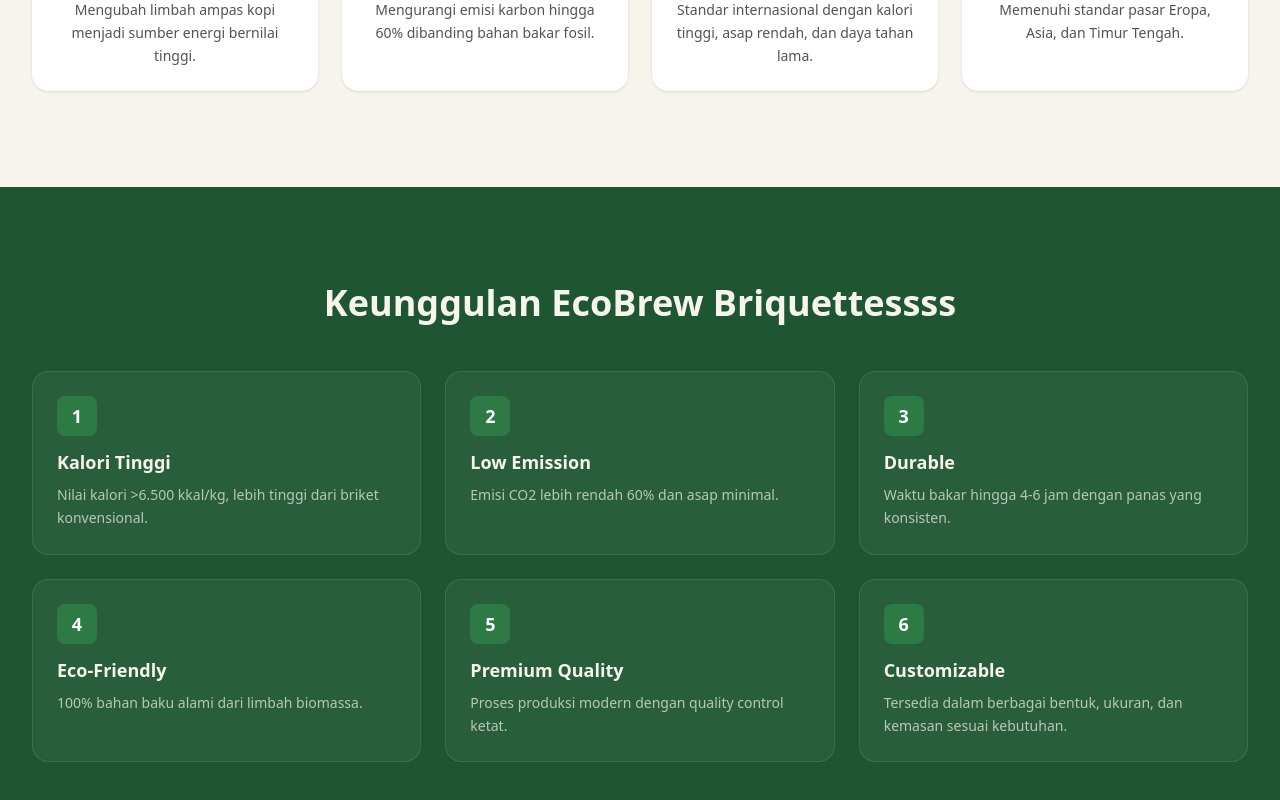
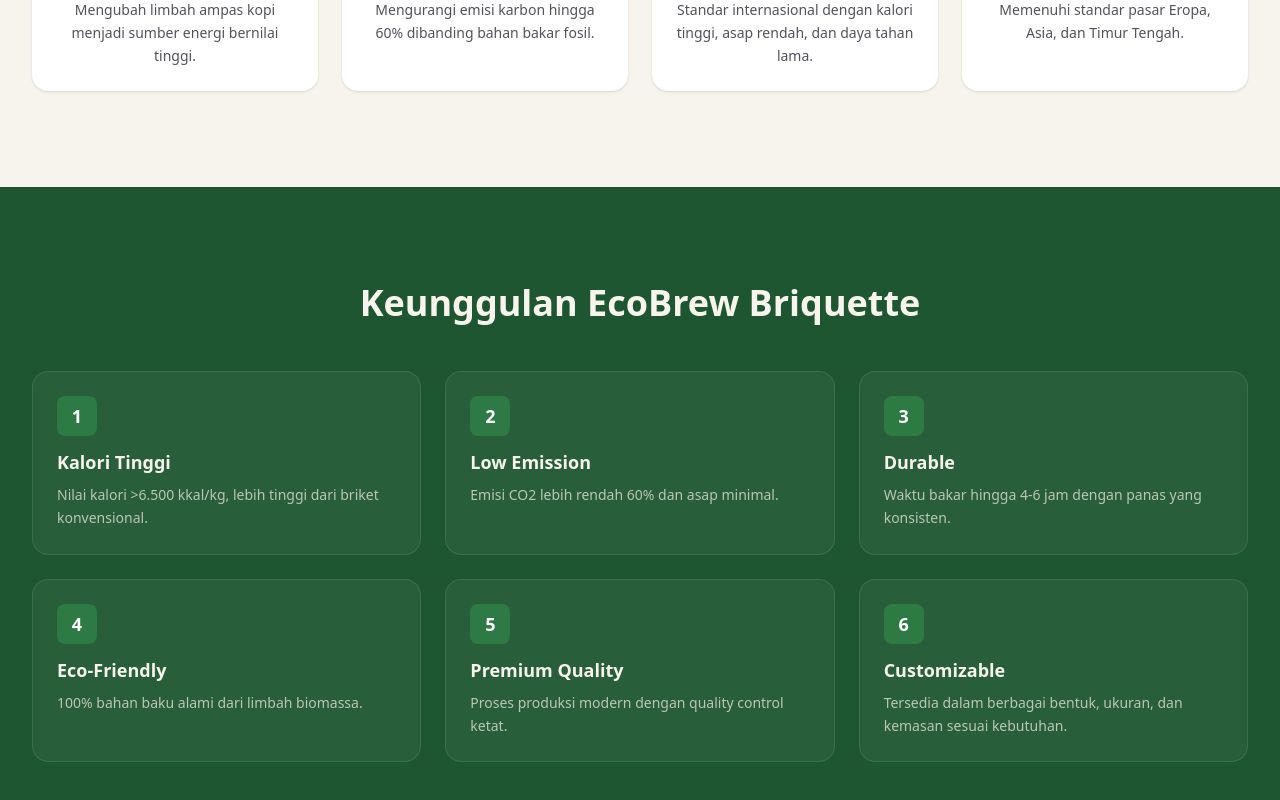
Before and after one commit to ecobrewbriquette-gif/eco-brew, a Next.js app: page /id in a window 1280 px wide. Shown: the part 1046-1846 px from the top of the page. Built offline with nearby package versions, Linux system fonts and the light colour scheme.

Commit message:
ubah navbar

```diff
--- a/app/[lang]/page.tsx
+++ b/app/[lang]/page.tsx
@@ -117,7 +117,7 @@
     <Section dark id="keunggulan">
       <Container>
         <h2 className="mb-12 text-center text-3xl font-bold md:text-4xl">
-          {dict.title}ssss
+          {dict.title}
         </h2>
         <div className="grid gap-6 md:grid-cols-2 lg:grid-cols-3">
           {dict.items.map((item, i) => (
--- a/components/layout/Header.tsx
+++ b/components/layout/Header.tsx
@@ -37,7 +37,7 @@
   };
 
   return (
-    <header className="sticky top-0 z-30 border-b border-cream-dark/50 bg-white/90 backdrop-blur-md dark:border-zinc-800 dark:bg-black/90">
+    <header className="sticky top-0 z-30 border-b border-cream-dark/50 bg-white backdrop-blur-md dark:border-zinc-800 dark:bg-black">
       <div className="mx-auto flex h-16 max-w-7xl items-center justify-between px-4 sm:px-6 lg:px-8">
         <Link
           href={`/${lang}`}
--- a/components/layout/MobileNav.tsx
+++ b/components/layout/MobileNav.tsx
@@ -2,6 +2,7 @@
 
 import { FiMenu, FiX } from "react-icons/fi";
 import { useState } from "react";
+import { createPortal } from "react-dom";
 import Link from "next/link";
 import { useParams, usePathname } from "next/navigation";
 
@@ -26,7 +27,7 @@
         <FiMenu size={24} />
       </button>
 
-      {open && (
+      {open && createPortal(
         <div className="fixed inset-0 z-50 flex">
           <div
             className="flex-1 bg-black/50 backdrop-blur-sm"
@@ -65,7 +66,8 @@
               ))}
             </nav>
           </div>
-        </div>
+        </div>,
+        document.body
       )}
     </div>
   );
```
